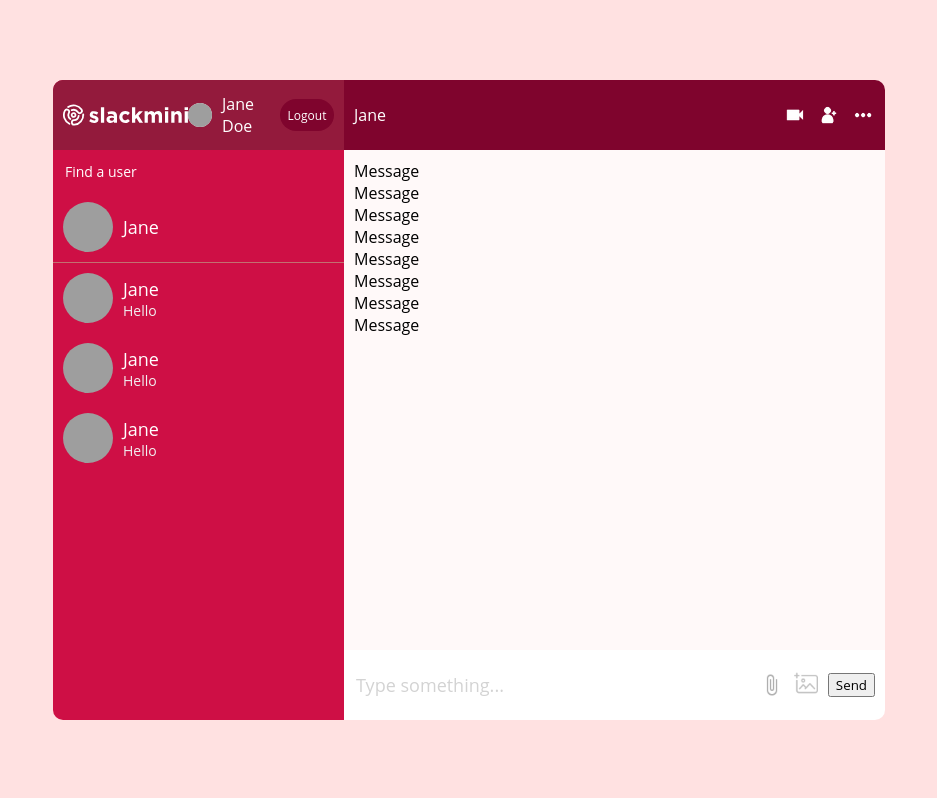
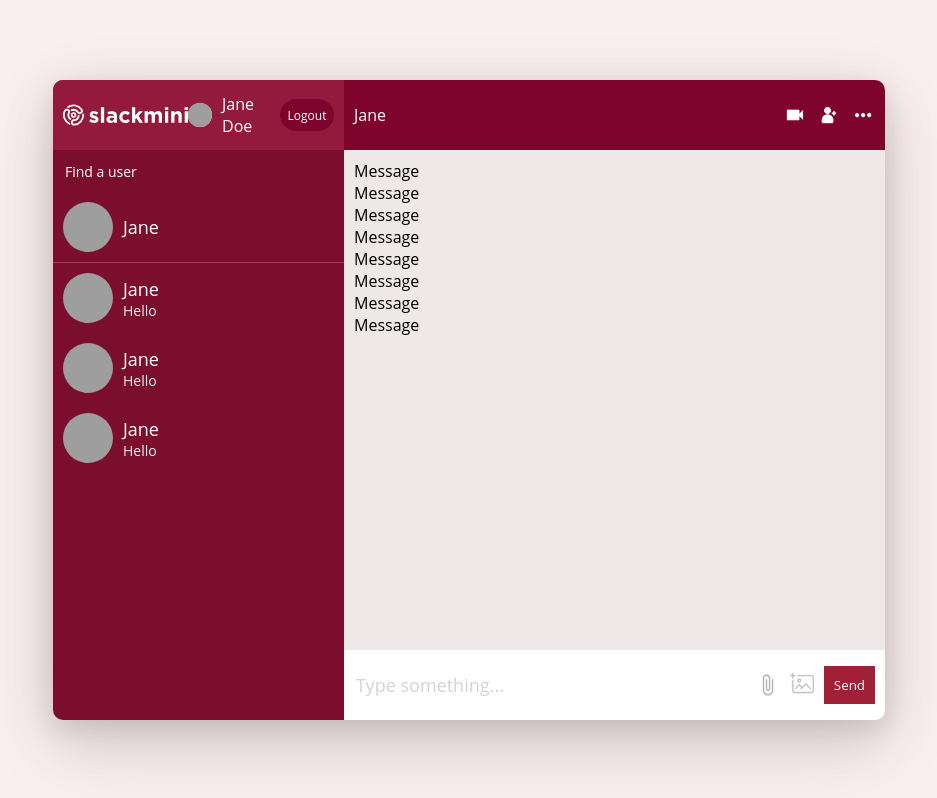
Before and after one commit to wilsonmike/mini-slack, a React (Vite) app: page / in a window 1280 px wide. Shown: the whole page, without its empty margins (171-1108 px from the left). Built offline with nearby package versions, Linux system fonts and the light colour scheme; grey boxes are pictures that could not be loaded.

Commit message:
color style changes on homepage

```diff
--- a/src/style.scss
+++ b/src/style.scss
@@ -77,13 +77,14 @@
 }
 
 .home {
-    background: rgb(255, 225, 225);
+    background: rgb(251, 238, 238);
     height: 100vh;
     display: flex;
     align-items: center;
     justify-content: center;
 
     .container {
+        box-shadow: rgba(17, 17, 26, 0.1) 0px 8px 24px, rgba(17, 17, 26, 0.1) 0px 16px 56px, rgba(17, 17, 26, 0.1) 0px 24px 80px;
         border-radius: 10px;
         width: 65%;
         height: 80%;
@@ -92,7 +93,7 @@
 
         .sidebar {
             flex: 1;
-            background-color: #ce0f45;
+            background-color: #7c0e2d;
 
             .navbar {
                 display: flex;
@@ -136,7 +137,7 @@
             }
 
             .search {
-                border-bottom: 1px solid rgb(195, 112, 112);
+                border-bottom: 1px solid rgb(155, 67, 89);
 
                 .searchForm {
                     padding: 10px;
@@ -166,7 +167,8 @@
                 cursor: pointer;
 
                 &:hover {
-                    background-color: #931a3c;
+                    background-color: #700b27;
+
                 }
 
                 img {
@@ -215,7 +217,7 @@
             }
 
             .messages {
-                background: rgb(255, 249, 249);
+                background: rgb(239, 232, 232);
                 padding: 10px;
                 height: calc(100% - 160px);
             }
@@ -249,6 +251,14 @@
                         height: 24px;
                         cursor: pointer;
                     }
+
+                    button {
+                        border: none;
+                        padding: 10px;
+                        color: white;
+                        background-color: #a12037;
+                        cursor: pointer;
+                    }
                 }
             }
         }
```
